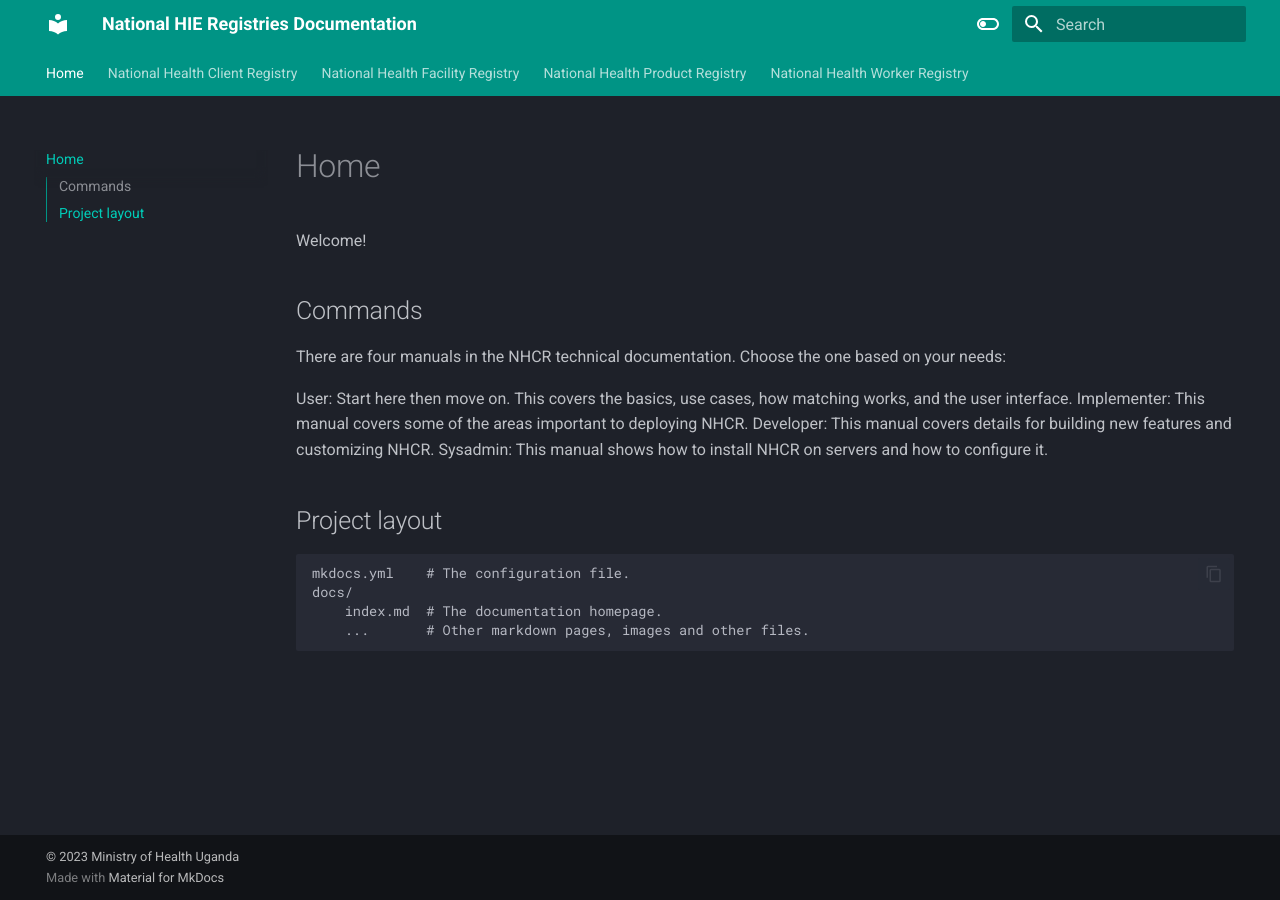
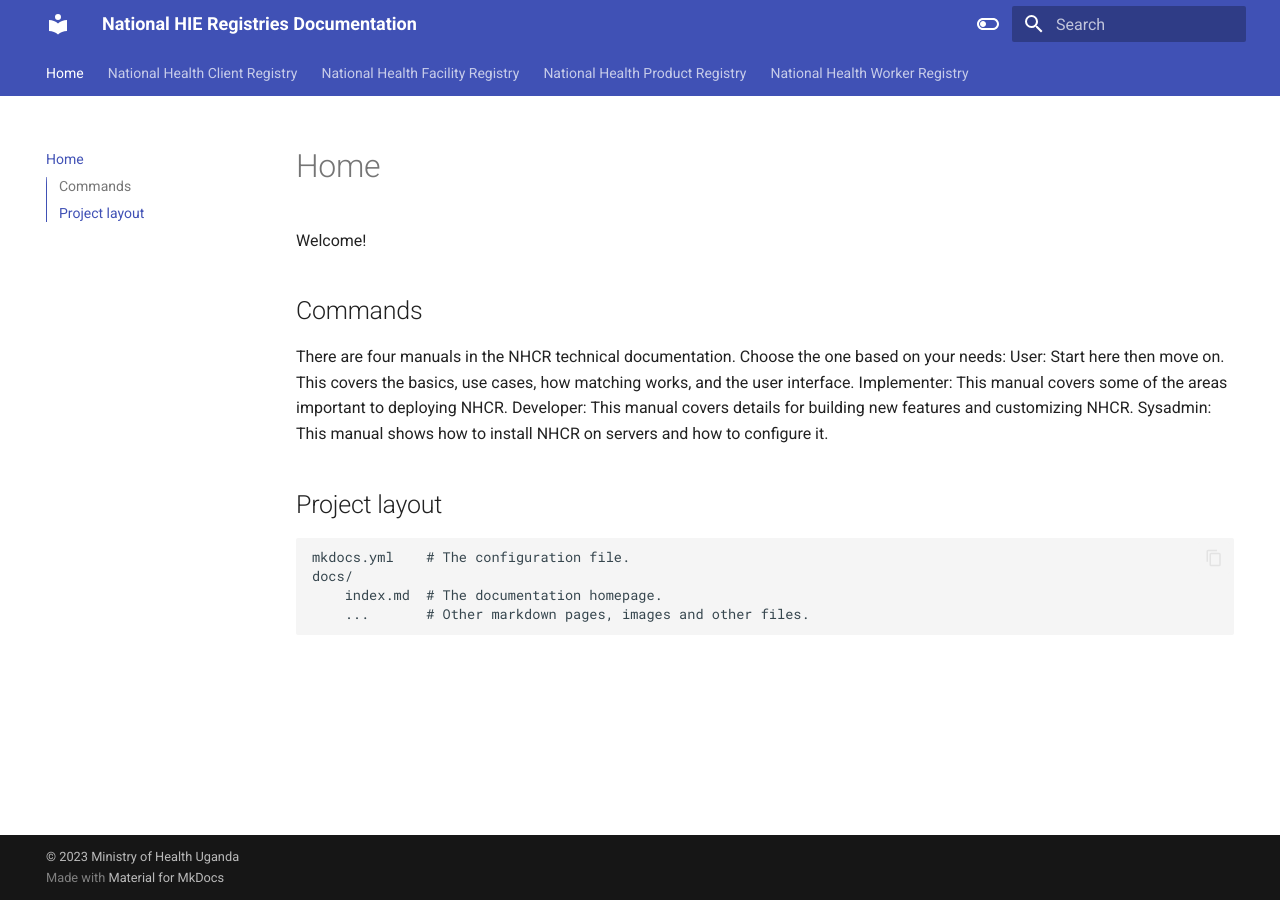
Before and after one commit to mohuganda/registry_docs, an MkDocs documentation site: the page built from docs/index.md, in a window 1280 px wide. Built offline with MkDocs 1.6.1 and Material for MkDocs 9.7.7, drawn with Linux system fonts in a browser that asks for light colours.

Commit message:
add resources

```diff
--- a/docs/index.md
+++ b/docs/index.md
@@ -1,18 +1,13 @@
 # Home
-
 Welcome!
-
 ## Commands
-
 There are four manuals in the NHCR technical documentation. Choose the one based on your needs:
-
 User: Start here then move on. This covers the basics, use cases, how matching works, and the user interface.
 Implementer: This manual covers some of the areas important to deploying NHCR.
 Developer: This manual covers details for building new features and customizing NHCR.
 Sysadmin: This manual shows how to install NHCR on servers and how to configure it.
 
 ## Project layout
-
     mkdocs.yml    # The configuration file.
     docs/
         index.md  # The documentation homepage.
--- a/mkdocs.yml
+++ b/mkdocs.yml
@@ -1,6 +1,8 @@
 site_name: National HIE Registries Documentation
 theme:
   name: material
+  font:
+    text: Roboto
   features:
     - navigation.tabs
     - navigation.sections
@@ -13,18 +15,18 @@
     - content.code.copy
   language: en
   palette:
-    - scheme: slate
+    - scheme: default
       toggle:
         icon: material/toggle-switch-off-outline
         name: Switch to dark mode
-      primary: teal
-      accent: purple
-    - scheme: default
+      primary: indigo
+      accent: indigo
+    - scheme: slate
       toggle:
         icon: material/toggle-switch
         name: Switch to light mode
-      primary: teal
-      accent: lime
+      primary: indigo
+      accent: indigo
 
 markdown_extensions:
   - pymdownx.highlight:
```
Also changed, not shown: docs/images/favicon.ico (renamed from docs/img/favicon.ico).
